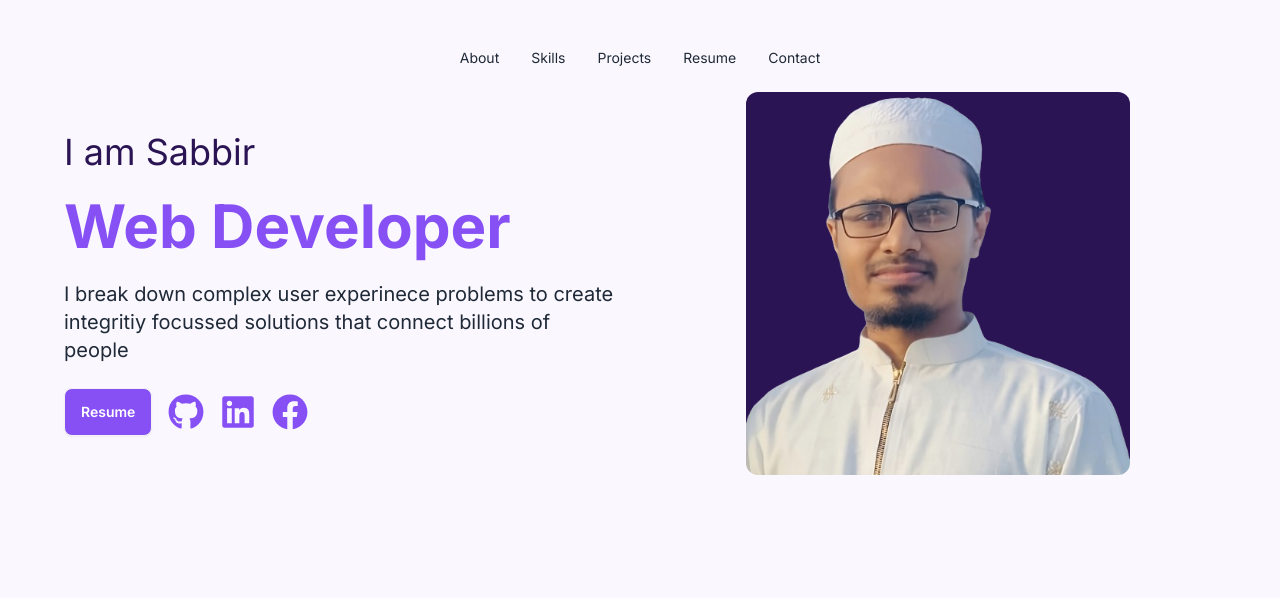
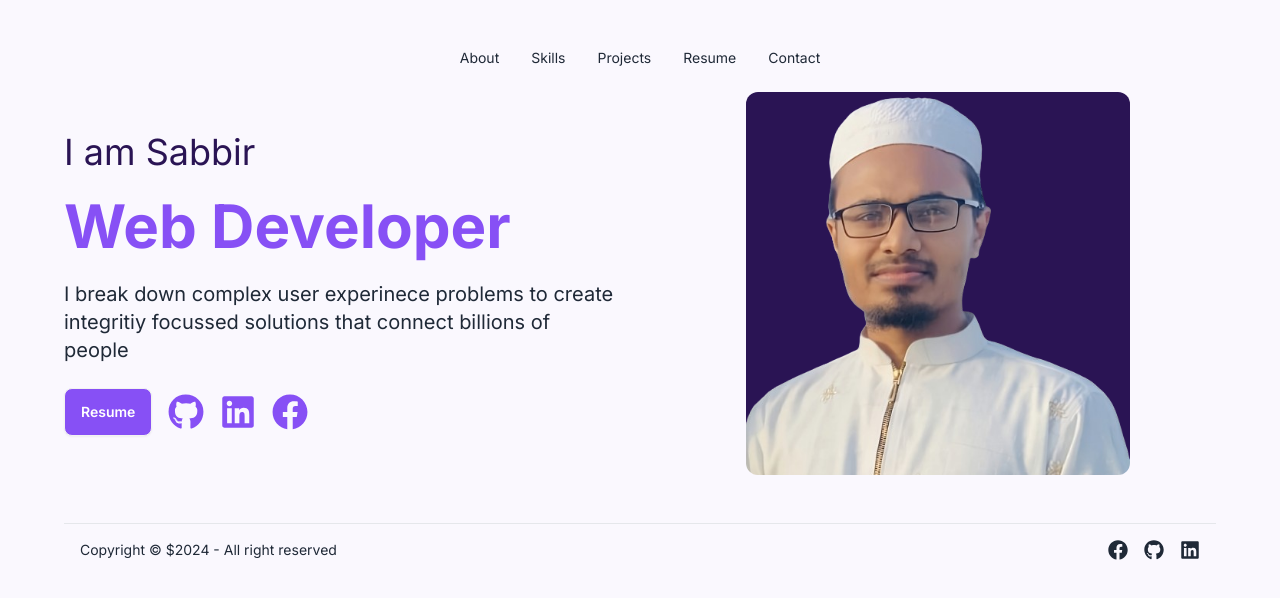
Before and after one commit to tisabbir/md-tarekul-islam-sabbir, a Next.js app: page / in a window 1280 px wide. Shown: the top 598 px of the page. Built offline with nearby package versions, Linux system fonts and the light colour scheme.

Commit message:
add : footer

```diff
--- a/src/app/contact/page.js
+++ b/src/app/contact/page.js
@@ -14,7 +14,7 @@ const ContactPage = () => {
         Aos.init(    { duration: 1000,} )
       },[])
     return (
-        <div>
+        <div className="mb-24">
             <SectionTitle heading={'Contacts'} subheading={'Stay in touch with me'} />
 
            <div className="flex items-center justify-center gap-8">
--- a/src/app/layout.js
+++ b/src/app/layout.js
@@ -1,6 +1,7 @@
 import { Inter } from "next/font/google";
 import "./globals.css";
 import Nav from "@/components/Nav";
+import Footer from "@/components/Footer";
 
 const inter = Inter({ subsets: ["latin"] });
 
@@ -16,6 +17,7 @@ export default function RootLayout({ children }) {
         <div className="max-w-6xl mx-auto ">
           <Nav />
           {children}
+          <Footer />
         </div>
 
       </body>
--- a/src/app/skills/page.js
+++ b/src/app/skills/page.js
@@ -14,7 +14,7 @@ const SkillsPage = () => {
     Aos.init(    { duration: 1000,} )
   },[])
   return (
-    <div>
+    <div className="mb-4">
       <SectionTitle
         heading={"My SKills"}
         subheading={
--- a/src/components/Banner.jsx
+++ b/src/components/Banner.jsx
@@ -11,7 +11,7 @@ const Banner = () => {
     Aos.init(    { duration: 1000,} )
   },[])
   return (
-    <div className="flex justify-around gap-10 items-center">
+    <div className="flex justify-around gap-10 items-center mb-12">
       <div data-aos='fade-left' className="flex-1 space-y-6">
         <h3 className="text-4xl text-[#2A1454]"> I am Sabbir </h3>
         <h1 className="text-6xl text-[#8750F5] font-bold">Web Developer</h1>
--- /dev/null
+++ b/src/components/Footer.jsx
@@ -0,0 +1,28 @@
+import Link from "next/link";
+import { FaFacebook, FaGithub, FaLinkedin } from "react-icons/fa";
+
+const Footer = () => {
+  return (
+    <div className="">
+      <hr />
+      <footer className="footer items-center p-4">
+        <aside className="grid-flow-col items-center">
+          <p>Copyright © ${new Date().getFullYear()} - All right reserved</p>
+        </aside>
+        <nav className="grid-flow-col gap-4 md:place-self-center md:justify-self-end">
+          <Link href="https://web.facebook.com/MDTISabbir/">
+            <FaFacebook className="text-xl" />
+          </Link>
+          <Link href="https://github.com/tisabbir">
+            <FaGithub className="text-xl" />
+          </Link>
+          <Link href="https://www.linkedin.com/in/mdtisabbir/">
+            <FaLinkedin className="text-xl" />
+          </Link>
+        </nav>
+      </footer>
+    </div>
+  );
+};
+
+export default Footer;
```
